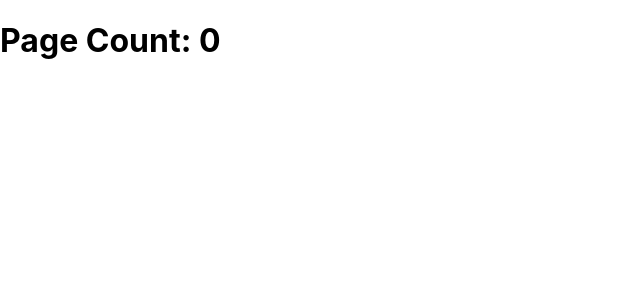
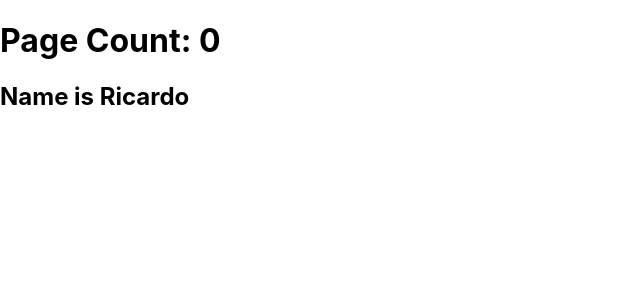
Before and after one commit to choiscafe/gallerology, a React (Create React App) app in the folder client/: page / in a window 1280 px wide. Shown: the top 300 px of the page, without its empty margins (0-640 px from the left). Built offline with nearby package versions, Linux system fonts and the light colour scheme; no server answers.

Commit message:
added h2

```diff
--- a/client/src/App.js
+++ b/client/src/App.js
@@ -12,6 +12,7 @@ function App() {
   return (
     <div className="App">
       <h1>Page Count: {count}</h1>
+      <h2>Name is Ricardo</h2>
     </div>
   );
 }
```
